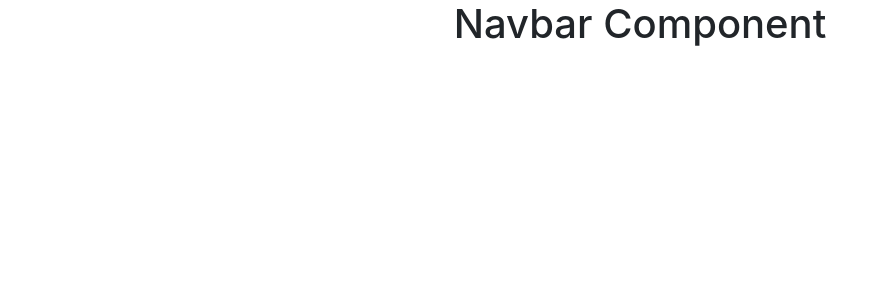
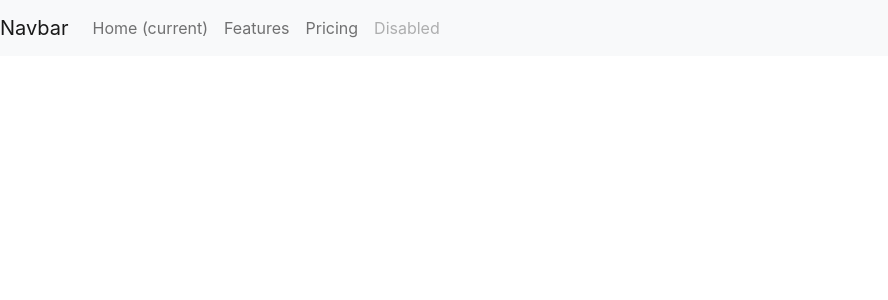
Before and after one commit to N280D/HotelHypnos, a React (Create React App) app in the folder client/: page / in a window 1280 px wide. Shown: the top 300 px of the page, without its empty margins (0-888 px from the left). Built offline with nearby package versions, Linux system fonts and the light colour scheme.

Commit message:
Ajout de la navbar bootstrap

```diff
--- a/client/public/index.html
+++ b/client/public/index.html
@@ -6,7 +6,7 @@
     <meta name="viewport" content="width=device-width, initial-scale=1" />
     <meta name="theme-color" content="#000000" />
     <meta
-      name="description"
+      name="Réservation Hotel"
       content="Web site created using create-react-app"
     />
     <link rel="apple-touch-icon" href="%PUBLIC_URL%/logo192.png" />
--- a/client/src/components/Navbar.js
+++ b/client/src/components/Navbar.js
@@ -1,11 +1,50 @@
-import React from 'react'
+import React from "react";
 
 function Navbar() {
   return (
     <div>
-        <h1>Navbar Component</h1>
+      <nav class="navbar navbar-expand-lg navbar-light bg-light">
+        <a class="navbar-brand" href="#">
+          Navbar
+        </a>
+        <button
+          class="navbar-toggler"
+          type="button"
+          data-toggle="collapse"
+          data-target="#navbarNav"
+          aria-controls="navbarNav"
+          aria-expanded="false"
+          aria-label="Toggle navigation"
+        >
+          <span class="navbar-toggler-icon"></span>
+        </button>
+        <div class="collapse navbar-collapse" id="navbarNav">
+          <ul class="navbar-nav">
+            <li class="nav-item active">
+              <a class="nav-link" href="#">
+                Home <span class="sr-only">(current)</span>
+              </a>
+            </li>
+            <li class="nav-item">
+              <a class="nav-link" href="#">
+                Features
+              </a>
+            </li>
+            <li class="nav-item">
+              <a class="nav-link" href="#">
+                Pricing
+              </a>
+            </li>
+            <li class="nav-item">
+              <a class="nav-link disabled" href="#">
+                Disabled
+              </a>
+            </li>
+          </ul>
         </div>
-  )
+      </nav>
+    </div>
+  );
 }
 
-export default Navbar
+export default Navbar;
```
